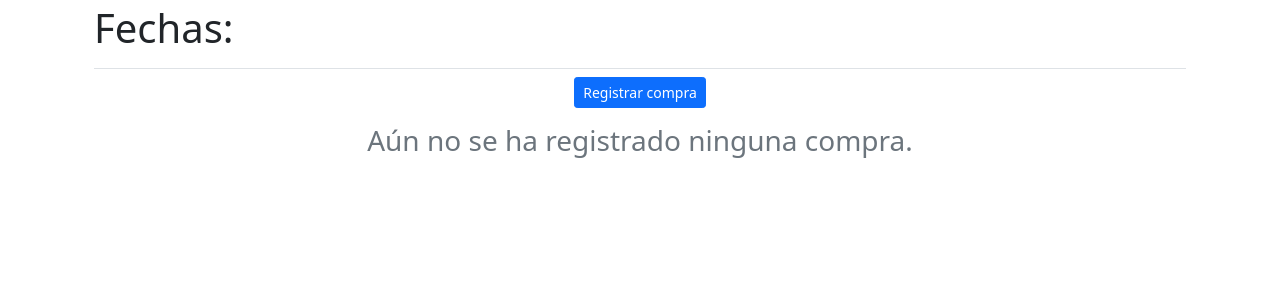
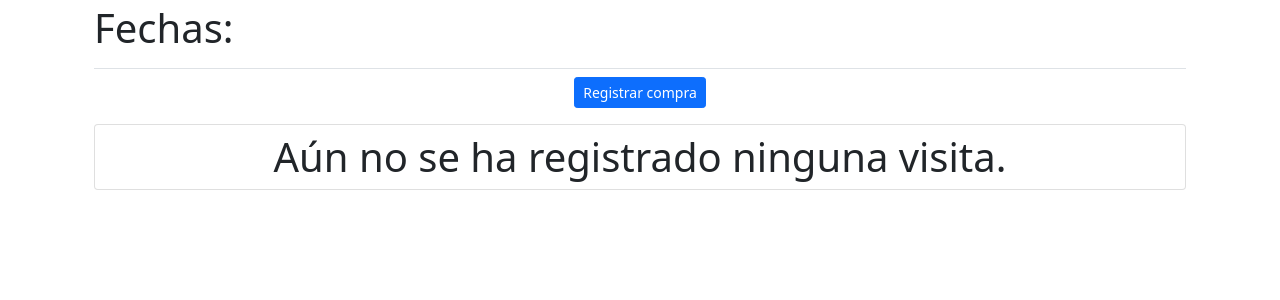
Before and after one commit to LuisMtzGarcia/Grocery_Shopping_Registry, a Django app: page /dates/ in a window 1280 px wide. Shown: the part 56-356 px from the top of the page. Run offline with Django 4.2, Linux system fonts and the light colour scheme; the visitor is signed in with stand-in values (Sample User, id 1); data that the repository does not hold is empty; some libraries are stand-ins or nearby versions.

Commit message:
Applied list-group to dates template.

```diff
--- a/shopping_registry/templates/shopping_registry/dates.html
+++ b/shopping_registry/templates/shopping_registry/dates.html
@@ -15,18 +15,17 @@
     </a>
 </div>
 
-{% for date in dates %}
-    <div class="card mb-3">
-        <h4 class="card-header text-center">
-            <a href="{% url 'shopping_registry:date' date %}" class="">
-                {{ date }}
-            </a>
-        </h4>
-    </div>
-{% empty %}
-    <h3 class="text-muted text-center mb-3">
-        Aún no se ha registrado ninguna compra.
-    </h3>
-{% endfor %}
+<div class="list-group">
+    {% for date in dates %}
+        <a href="{% url 'shopping_registry:date' date %}"
+            class="list-group-item list-group-item-action text-center display-6">
+            {{ date }}
+        </a>
+    {% empty %}
+        <p class="list-group-item list-group-item-action text-center display-6">
+            Aún no se ha registrado ninguna visita.
+        </p>
+    {% endfor %}
+</div>
 
 {% endblock content %}
```
